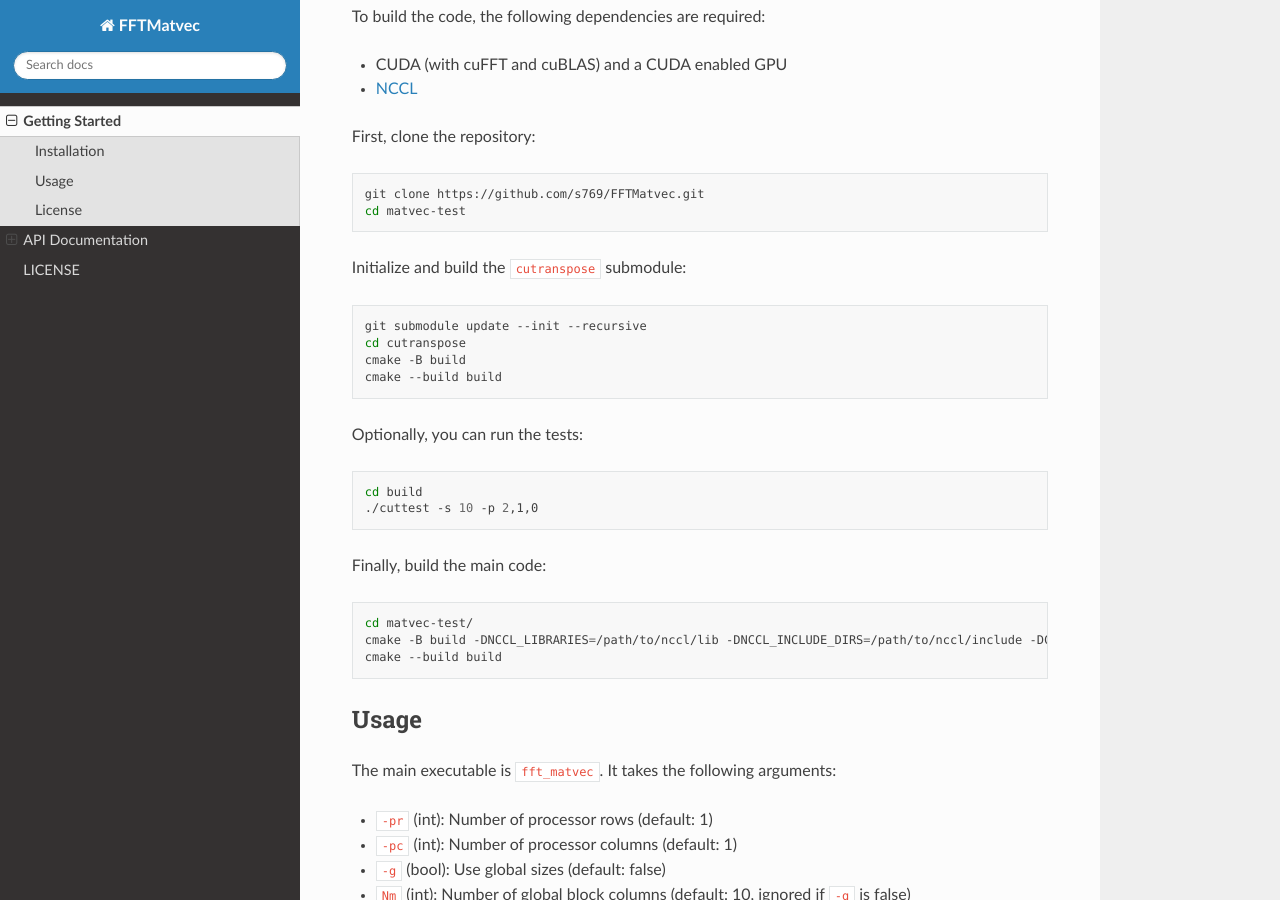
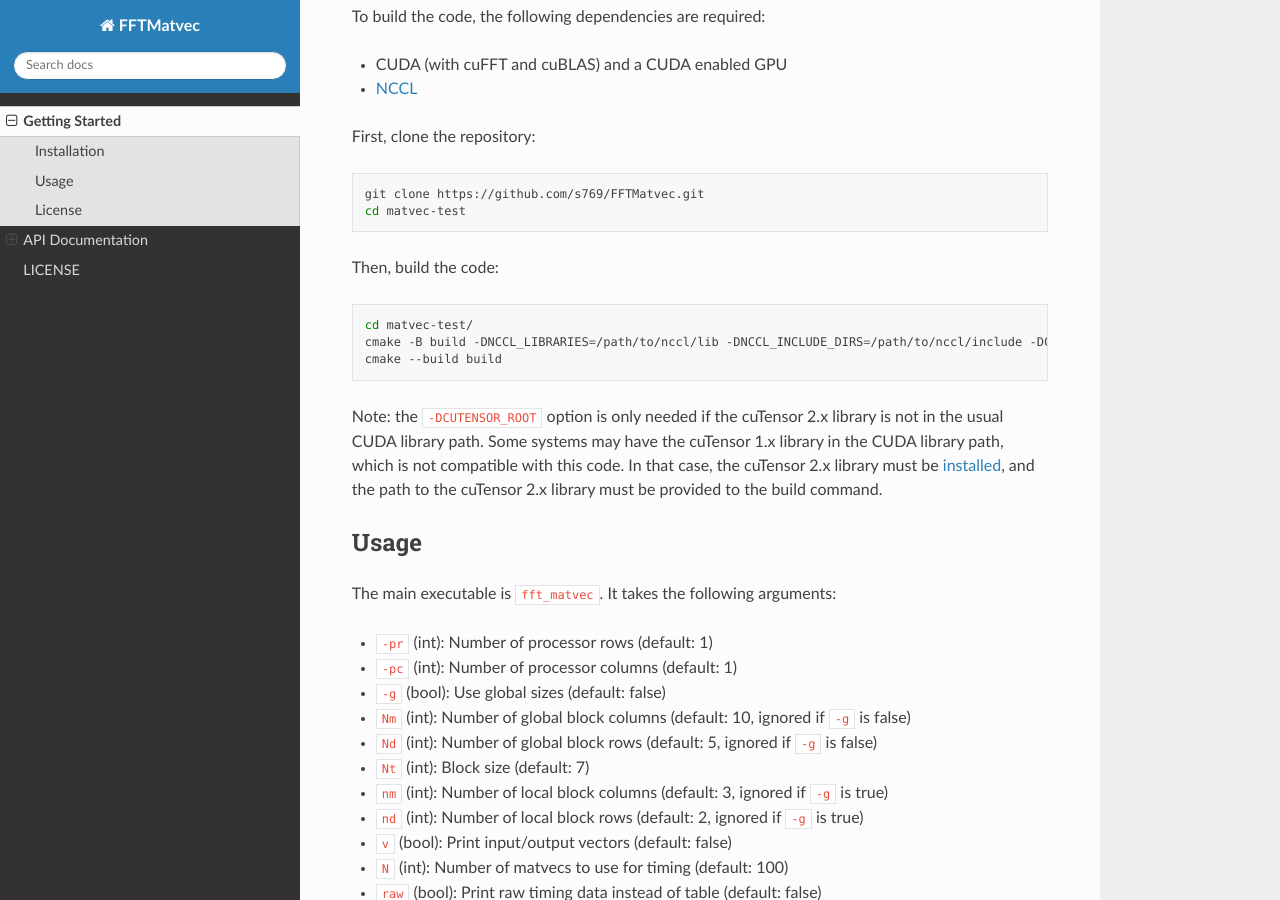
Before and after one commit to s769/FFTMatvec, a Sphinx documentation site: the page built from docs/sphinx_source/getting_started.rst, in a window 1280 px wide and 900 px high, scrolled down 211 px. Built offline with Sphinx 7.4.7 and the Read the Docs theme 2.0.0, drawn with Linux system fonts in a browser that asks for light colours.

Commit message:
cutensor

```diff
--- a/CMakeLists.txt
+++ b/CMakeLists.txt
@@ -20,8 +20,8 @@
 
 
 
-INCLUDE_DIRECTORIES(${CMAKE_CUDA_TOOLKIT_INCLUDE_DIRECTORIES} ${NCCL_INCLUDE_DIRS} ${PETSC_INCLUDES} ${MPIC_C_INCLUDE_DIRS} ${MPI_CXX_INCLUDE_DIRS} cutranspose/build)
-LINK_DIRECTORIES(${NCCL_LIBRARIES} ${CUDA_LIBRARIES} ${MPI_C_LIBRARIES} ${MPI_CXX_LIBRARIES} cutranspose/build)
+INCLUDE_DIRECTORIES(${CMAKE_CUDA_TOOLKIT_INCLUDE_DIRECTORIES} ${NCCL_INCLUDE_DIRS} ${PETSC_INCLUDES} ${MPIC_C_INCLUDE_DIRS} ${MPI_CXX_INCLUDE_DIRS} ${CUTENSOR_ROOT}/include)
+LINK_DIRECTORIES(${NCCL_LIBRARIES} ${CUDA_LIBRARIES} ${MPI_C_LIBRARIES} ${MPI_CXX_LIBRARIES} ${CUTENSOR_ROOT}/lib/12/)
 
 
 
--- a/docs/sphinx_source/getting_started.rst
+++ b/docs/sphinx_source/getting_started.rst
@@ -21,29 +21,20 @@
    git clone https://github.com/s769/FFTMatvec.git
    cd matvec-test
 
-Initialize and build the ``cutranspose`` submodule:
-
-.. code:: bash
-
-   git submodule update --init --recursive
-   cd cutranspose
-   cmake -B build
-   cmake --build build
-
-Optionally, you can run the tests:
-
-.. code:: bash
-
-   cd build
-   ./cuttest -s 10 -p 2,1,0
-
-Finally, build the main code:
+Then, build the code:
 
 .. code:: bash
 
    cd matvec-test/
-   cmake -B build -DNCCL_LIBRARIES=/path/to/nccl/lib -DNCCL_INCLUDE_DIRS=/path/to/nccl/include -DCMAKE_BUILD_TYPE=Release
+   cmake -B build -DNCCL_LIBRARIES=/path/to/nccl/lib -DNCCL_INCLUDE_DIRS=/path/to/nccl/include -DCMAKE_BUILD_TYPE=Release -DCUTENSOR_ROOT=/path/to/cutensor
    cmake --build build
+
+
+Note: the ``-DCUTENSOR_ROOT`` option is only needed if the cuTensor 2.x library is not in the usual CUDA library path.
+Some systems may have the cuTensor 1.x library in the CUDA library path, which is not compatible with this code.
+In that case, the cuTensor 2.x library must be `installed <https://developer.nvidia.com/cutensor-downloads>`__, and
+the path to the cuTensor 2.x library must be provided to the build command.
+
 
 Usage
 -----
```
Also changed, not shown: README.md (+5 -17 lines), docs/sphinx/_sources/sphinx_source/getting_started.rst.txt (+9 -18 lines), docs/sphinx/sphinx_source/getting_started.html (+7 -15 lines), .gitmodules (deleted), docs/sphinx/searchindex.js, 8 other files.
